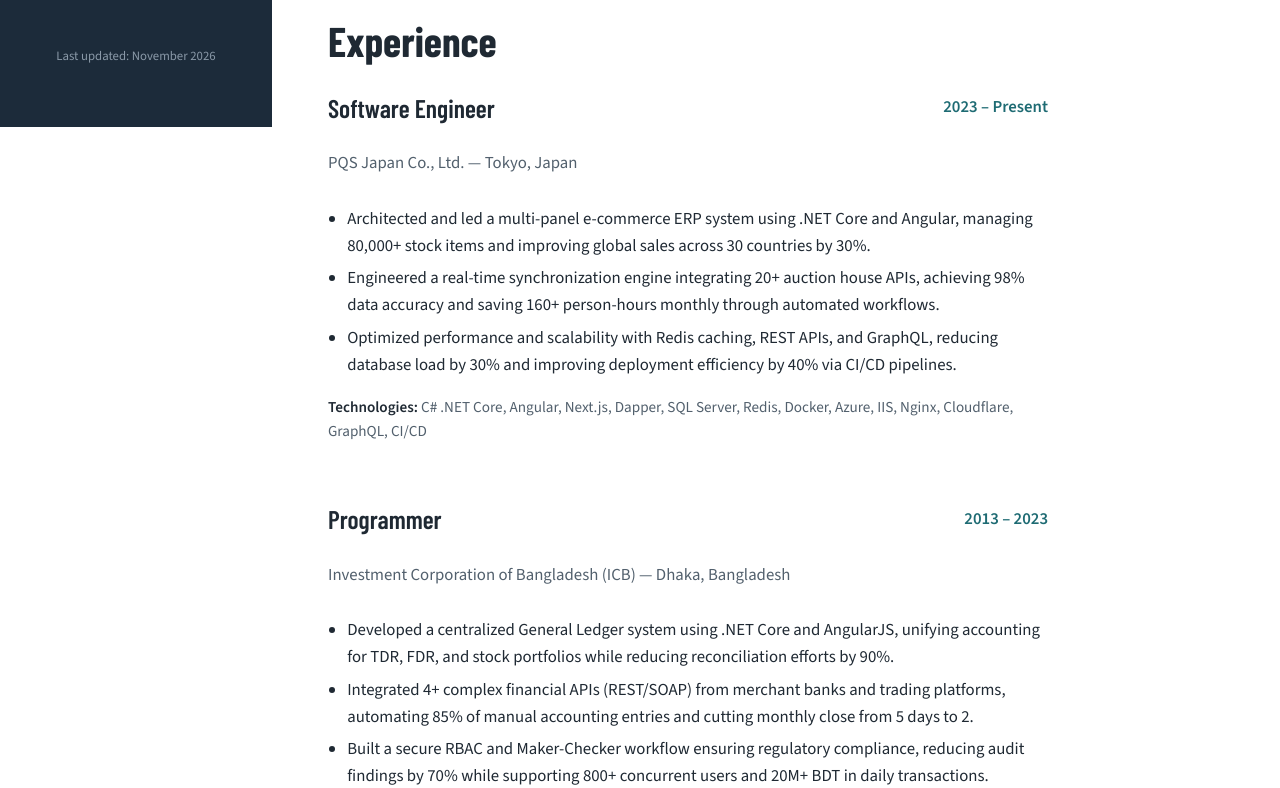
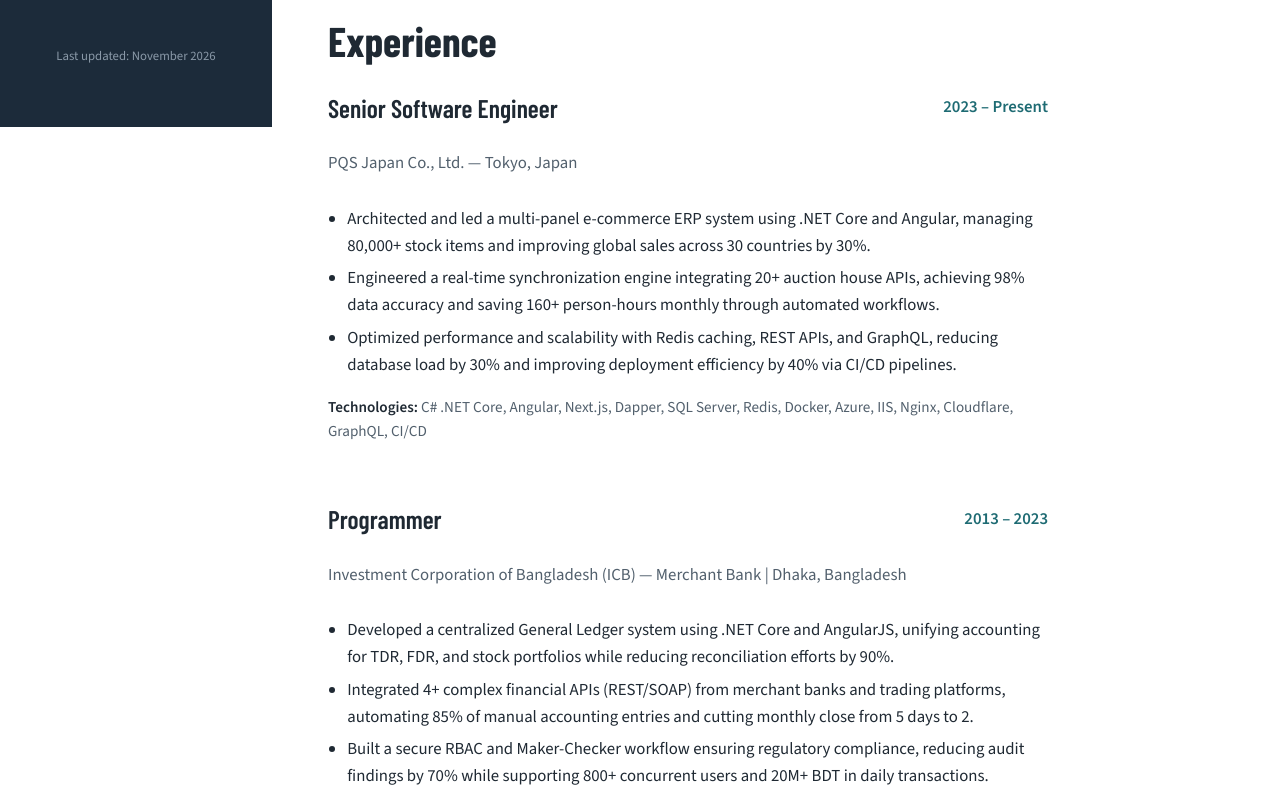
Before and after one commit to sayfulislam/sayfulislam.github.io, a plain HTML site: page index.html in a window 1280 px wide. Shown: the part 673-1461 px from the top of the page. Drawn offline with nearby package versions, Linux system fonts and the light colour scheme.

Commit message:
ICB title updated

```diff
--- a/index.html
+++ b/index.html
@@ -182,7 +182,7 @@
     <h2>Experience</h2>
 
     <div class="item">
-      <h3>Software Engineer</h3>
+      <h3>Senior Software Engineer</h3>
       <span class="when">2023 – Present</span>
       <p class="where">PQS Japan Co., Ltd. — Tokyo, Japan</p>
       <ul>
@@ -196,7 +196,7 @@
     <div class="item">
       <h3>Programmer</h3>
       <span class="when">2013 – 2023</span>
-      <p class="where">Investment Corporation of Bangladesh (ICB) — Dhaka, Bangladesh</p>
+      <p class="where">Investment Corporation of Bangladesh (ICB) — Merchant Bank | Dhaka, Bangladesh</p>
       <ul>
         <li>Developed a centralized General Ledger system using .NET Core and AngularJS, unifying accounting for TDR, FDR, and stock portfolios while reducing reconciliation efforts by 90%.</li>
         <li>Integrated 4+ complex financial APIs (REST/SOAP) from merchant banks and trading platforms, automating 85% of manual accounting entries and cutting monthly close from 5 days to 2.</li>
```
